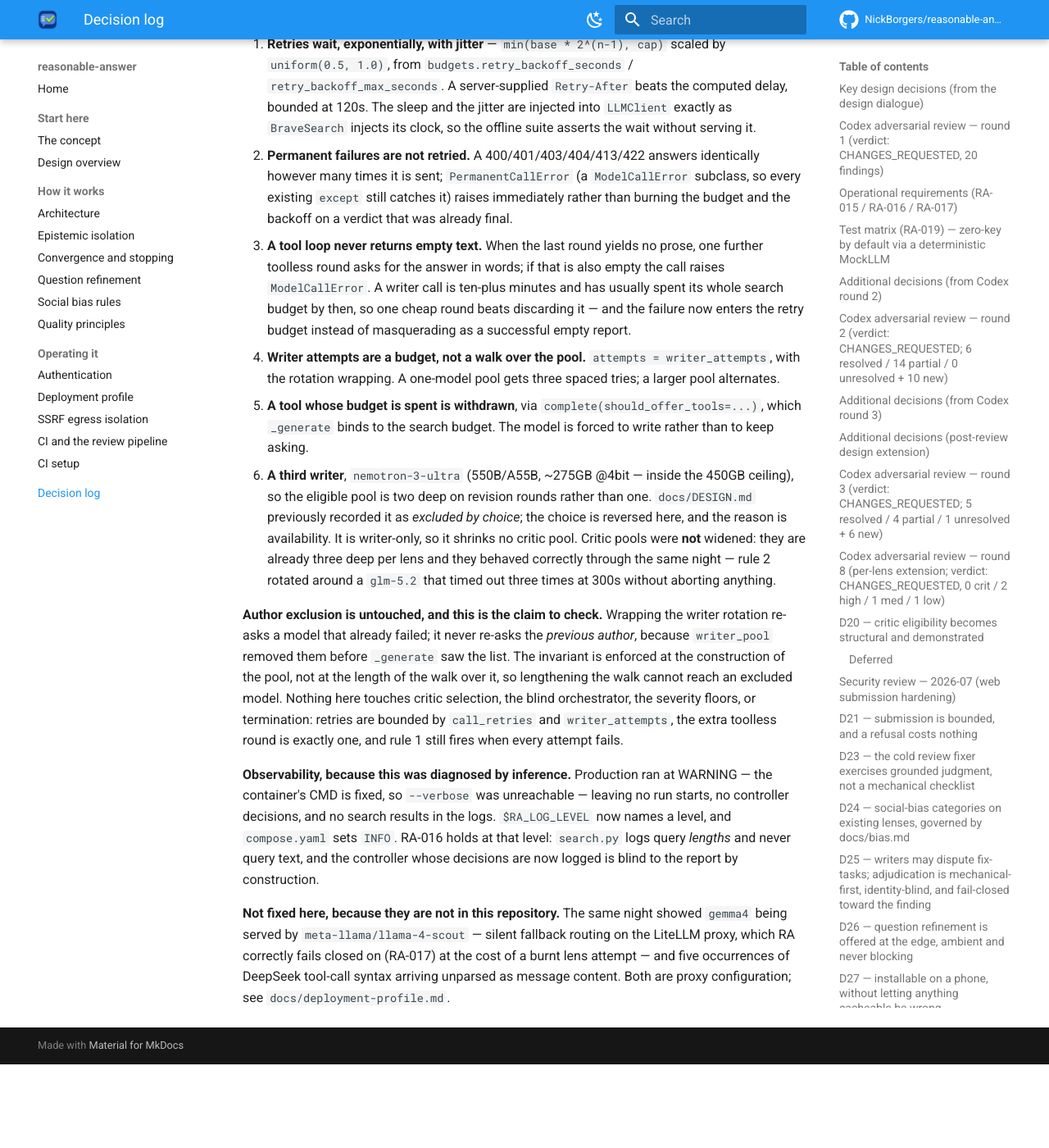
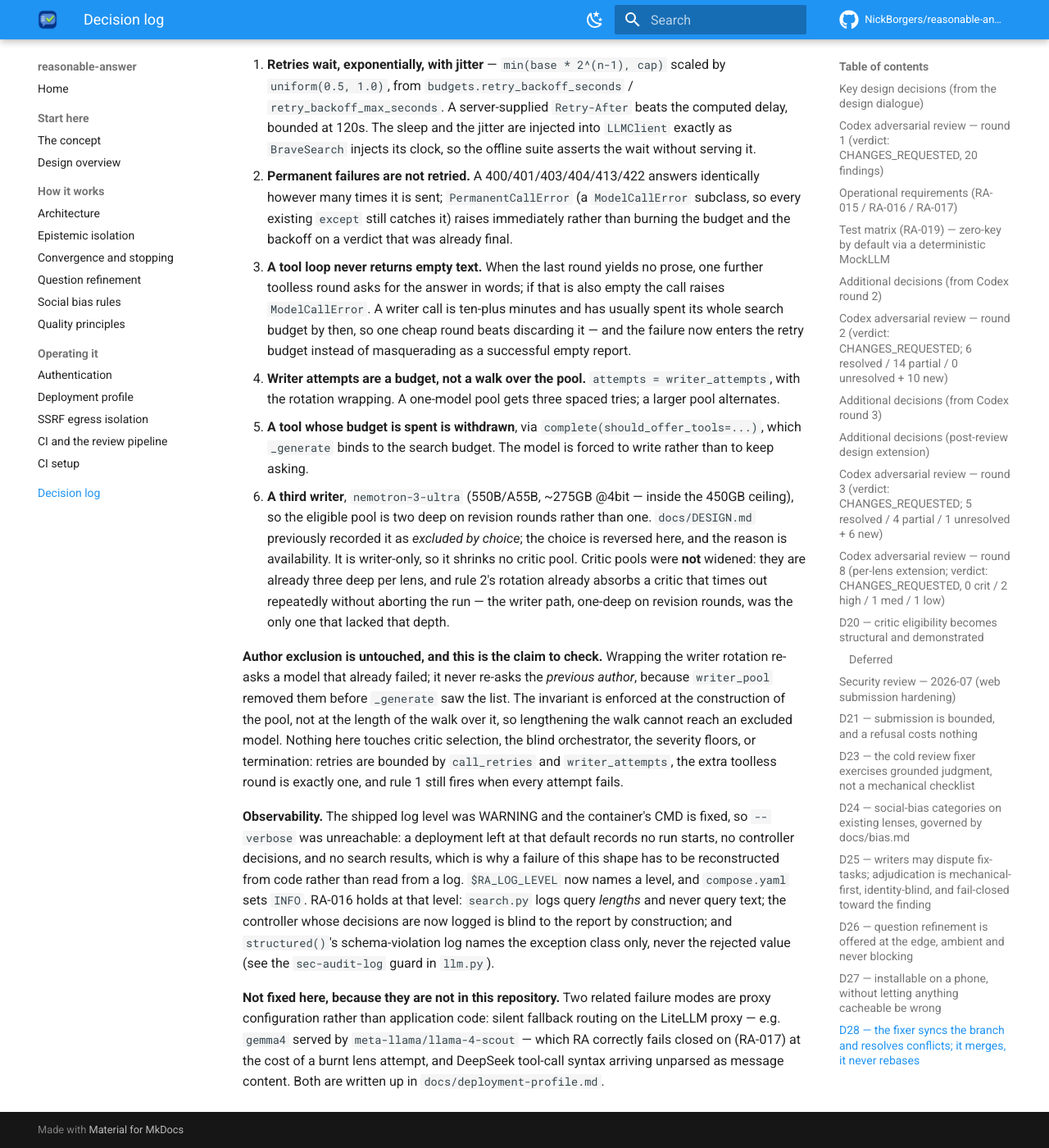
Before and after one commit to NickBorgers/reasonable-answer, an MkDocs documentation site: the page built from docs/decisions.md, in a window 1280 px wide and 1400 px high, scrolled down 57312 px. Shown: the whole window at 82% size. Built offline with MkDocs 1.6.1 and Material for MkDocs 9.7.7, drawn with Linux system fonts in a browser that asks for light colours; comment, search, counter and statistics services are not loaded; before the commit the page ends 58610 px from its top, so only the background shows below that; some of the changed text lies outside the part shown.

Commit message:
fix: address reviewer findings (cycle 1, cold)
Addressed all three blockers. Security: structured() now logs the exception class, not str(exc) (report-derived), at INFO — last_err kept for the in-run repair prompt; RA-016 test added. Docs: README roster snippet now lists nemotron-3-ultra, matching config/roster.yaml. Quality: reworded D41 and deployment-profile.md to code-reproducible failure modes instead of uncited production observations (dropped run ids, timestamps, dated anecdotes). Suite, ruff, mkdocs --strict pass.

Addressed:
  - security/sec-audit-log-1
  - docs/docs-roster-snippet-drift-1
  - quality/qual-claim-unsupported-1

```diff
--- a/docs/decisions.md
+++ b/docs/decisions.md
@@ -1790,10 +1790,12 @@
 
 ## D41 — a transient provider failure costs minutes, never the run
 
-**The finding.** Three production runs aborted inside forty minutes on 2026-07-29, every one of them
-`terminal=aborted … rule 1: every eligible writer failed`, and every one of them logging
-`writer attempt 1/1`. No model was actually unavailable. Four separate weaknesses had to line up,
-and they did:
+**The finding.** A single flaky provider response — an empty completion, a transient error, or a
+tool call arriving where prose was due — could abort a whole run as
+`terminal=aborted … rule 1: every eligible writer failed`, having logged only `writer attempt 1/1`.
+No model need be unavailable for this. Four separate weaknesses in the code compound, each
+reproducible offline and pinned by a test added with this change, and together they turn one bad
+sample into a terminal abort:
 
 *The writer pool is one model deep on every revision round.* Author exclusion applies to writers,
 not only critics: `roles.writer_pool` removes the previous author, so a two-writer roster leaves
@@ -1803,17 +1805,16 @@
 revision round, not there.
 
 *Retries did not wait.* `LLMClient._create` looped with a bare `continue`. Nothing in the package
-slept between attempts. The three empty completions that killed `run-6f54b5a33e26` landed at
-06:01:28, :31 and :33 — the entire retry budget spent inside five seconds, which is three samples of
-one bad moment rather than three chances.
+slept between attempts, so a three-deep call budget was spent in the time it takes to round-trip
+three requests — three samples of one bad moment rather than three chances spread across it.
 
 *An exhausted tool loop could return success with nothing in it.* The final round of `complete()`
 drops `tools`, but a model may answer it with another tool call anyway. `_create` accepts such a
 message — correctly, since a message carrying tool calls is not an empty completion — and the loop
 returned `Completion(text="")`. `_generate` read that as "the writer produced an empty report", a
 condition it never classified as a call failure, so it received **none** of the three call retries.
-Two of the three aborts came through this path, and because the call had "succeeded" they logged
-nothing at all at the `llm` layer.
+Because the call had "succeeded", this path logged nothing at all at the `llm` layer — it is
+invisible from the logs, which is why it is pinned by a test rather than read from one.
 
 *A tool with no budget left was still offered.* Once `search.query_budget` is gone the handler
 returns "budget exhausted" as *text*, by design — a writer told nothing would read the silence as
@@ -1845,8 +1846,9 @@
    the eligible pool is two deep on revision rounds rather than one. `docs/DESIGN.md` previously
    recorded it as *excluded by choice*; the choice is reversed here, and the reason is availability.
    It is writer-only, so it shrinks no critic pool. Critic pools were **not** widened: they are
-   already three deep per lens and they behaved correctly through the same night — rule 2 rotated
-   around a `glm-5.2` that timed out three times at 300s without aborting anything.
+   already three deep per lens, and rule 2's rotation already absorbs a critic that times out
+   repeatedly without aborting the run — the writer path, one-deep on revision rounds, was the only
+   one that lacked that depth.
 
 **Author exclusion is untouched, and this is the claim to check.** Wrapping the writer rotation
 re-asks a model that already failed; it never re-asks the *previous author*, because
@@ -1856,14 +1858,17 @@
 floors, or termination: retries are bounded by `call_retries` and `writer_attempts`, the extra
 toolless round is exactly one, and rule 1 still fires when every attempt fails.
 
-**Observability, because this was diagnosed by inference.** Production ran at WARNING — the
-container's CMD is fixed, so `--verbose` was unreachable — leaving no run starts, no controller
-decisions, and no search results in the logs. `$RA_LOG_LEVEL` now names a level, and `compose.yaml`
-sets `INFO`. RA-016 holds at that level: `search.py` logs query *lengths* and never query text, and
-the controller whose decisions are now logged is blind to the report by construction.
-
-**Not fixed here, because they are not in this repository.** The same night showed `gemma4` being
-served by `meta-llama/llama-4-scout` — silent fallback routing on the LiteLLM proxy, which RA
-correctly fails closed on (RA-017) at the cost of a burnt lens attempt — and five occurrences of
-DeepSeek tool-call syntax arriving unparsed as message content. Both are proxy configuration; see
-`docs/deployment-profile.md`.
+**Observability.** The shipped log level was WARNING and the container's CMD is fixed, so
+`--verbose` was unreachable: a deployment left at that default records no run starts, no controller
+decisions, and no search results, which is why a failure of this shape has to be reconstructed from
+code rather than read from a log. `$RA_LOG_LEVEL` now names a level, and `compose.yaml` sets `INFO`.
+RA-016 holds at that level: `search.py` logs query *lengths* and never query text; the controller
+whose decisions are now logged is blind to the report by construction; and `structured()`'s
+schema-violation log names the exception class only, never the rejected value (see the `sec-audit-log`
+guard in `llm.py`).
+
+**Not fixed here, because they are not in this repository.** Two related failure modes are proxy
+configuration rather than application code: silent fallback routing on the LiteLLM proxy — e.g.
+`gemma4` served by `meta-llama/llama-4-scout` — which RA correctly fails closed on (RA-017) at the
+cost of a burnt lens attempt, and DeepSeek tool-call syntax arriving unparsed as message content.
+Both are written up in `docs/deployment-profile.md`.
```
Also changed, not shown: README.md (+2 -2 lines), docs/deployment-profile.md (+5 -5 lines), 2 other files.
